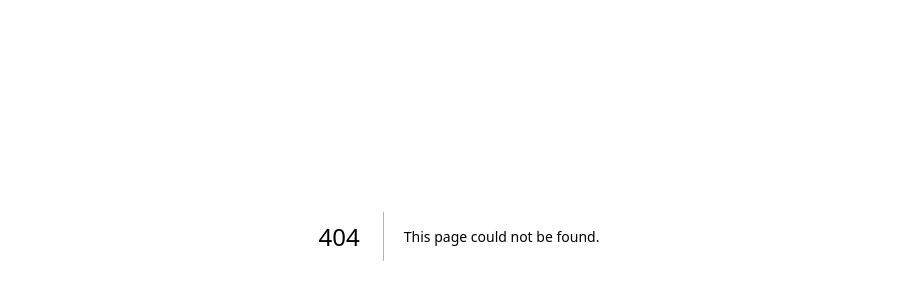
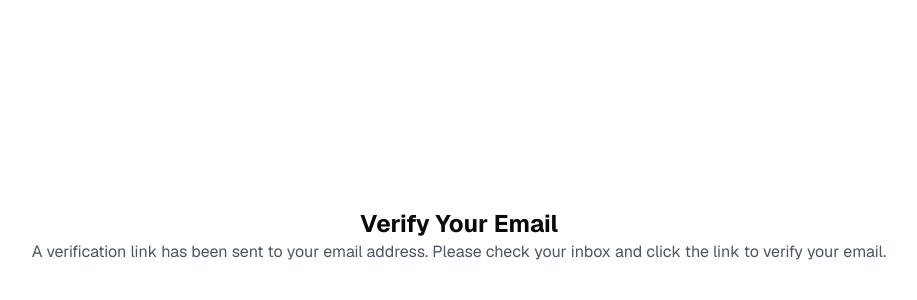
Before and after one commit to CerisonAutomation/findyourking, a Next.js app: page /auth/verify-email in a window 1280 px wide. Before the commit this address had no page. Shown: the part 164-464 px from the top of the page, without its empty margins (181-1098 px from the left). Built offline with nearby package versions, Linux system fonts and the light colour scheme.

Commit message:
feat: Add placeholder for /auth/verify-email page

```diff
--- /dev/null
+++ b/app/auth/verify-email/page.tsx
@@ -0,0 +1,11 @@
+
+export default function VerifyEmail() {
+  return (
+    <div className="flex flex-col items-center justify-center min-h-screen py-2">
+      <h1 className="text-2xl font-bold">Verify Your Email</h1>
+      <p className="text-gray-600">
+        A verification link has been sent to your email address. Please check your inbox and click the link to verify your email.
+      </p>
+    </div>
+  );
+}
```
